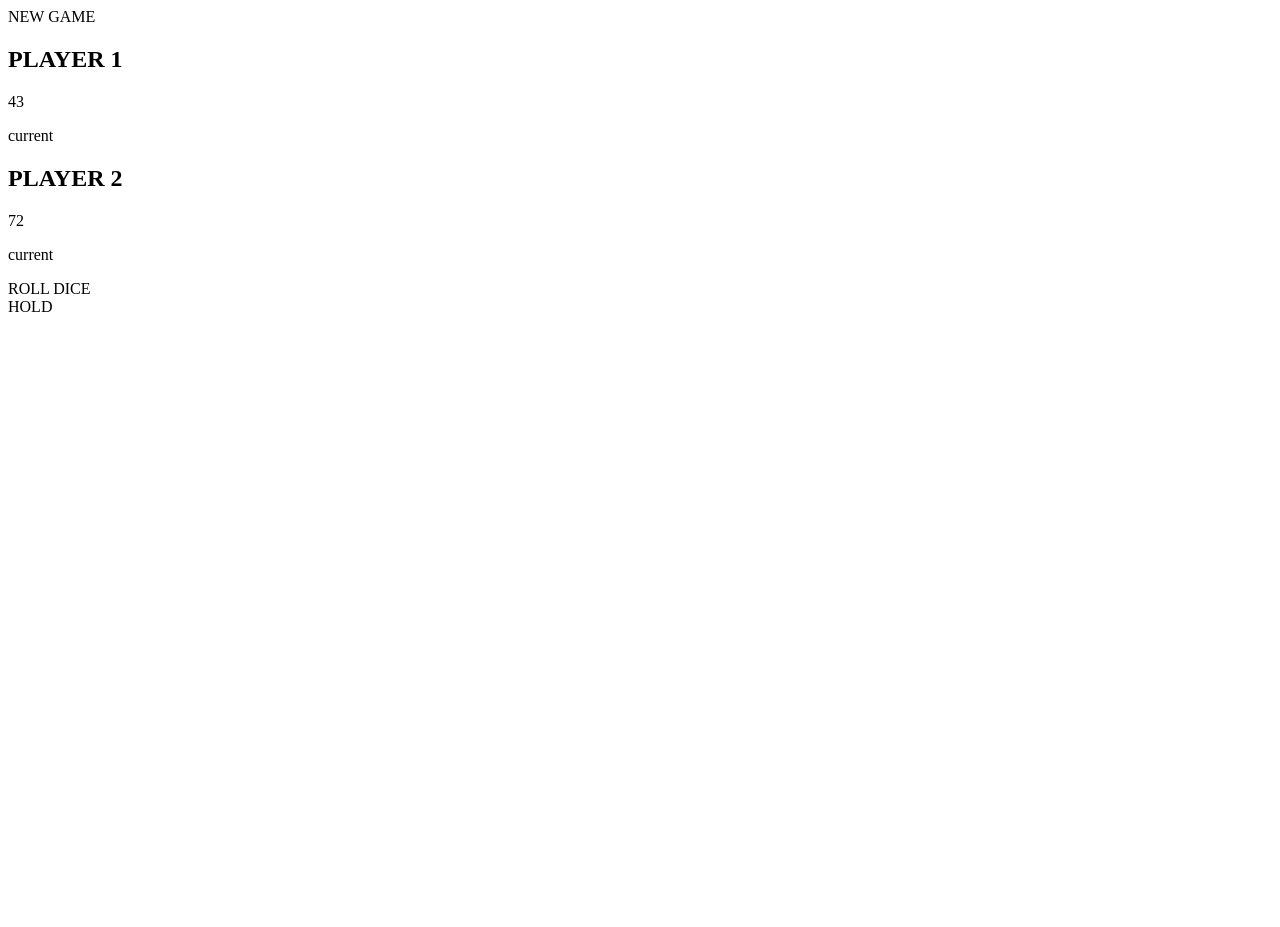
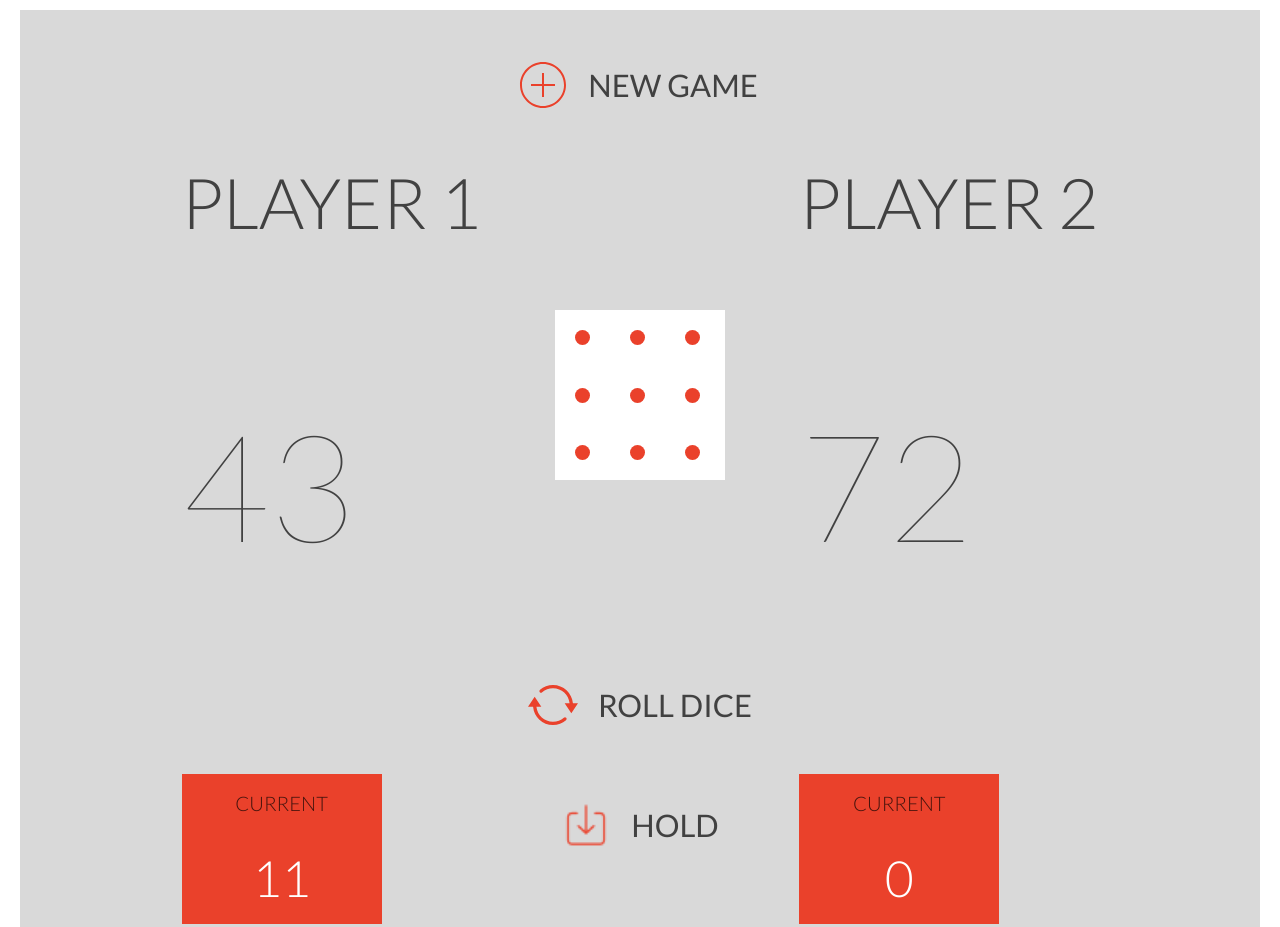
Before and after one commit to Johantsdev/roll-dice-game, a plain HTML site: page index.html in a window 1280 px wide. Shown: the top 927 px of the page. Before the commit the page ends 800 px from the top, so only its background shows below. Drawn offline with Linux system fonts and the light colour scheme.

Commit message:
intermediate css style

```diff
--- /dev/null
+++ b/css/sass/_general.scss
@@ -0,0 +1,27 @@
+html {
+  font-size: 62.5%;
+}
+
+body {
+  min-height: 100vh;
+  padding: 10px clamp(10px, 2vw ,20px);
+  font-size: 3.1rem;
+  font-family: Lato, sans-serif;
+  font-weight: 300;
+  color: rgba(0, 0, 0, 0.7);
+}
+
+.container {
+  display: grid;
+  grid-template-columns: 2fr 1.3fr 2fr;
+  grid-template-areas:
+    "player1 playground player2";
+  min-width: 80vw;
+  margin: auto;
+  padding: 50px 10% 100px;
+  background-color: rgba(0, 0, 0, 0.149);
+}
+
+button:hover {
+  cursor: pointer;
+}
--- /dev/null
+++ b/css/sass/_reset.scss
@@ -0,0 +1,13 @@
+*, ::before, ::after {
+  margin: 0;
+  padding: 0;
+  box-sizing: border-box;
+}
+
+button {
+  border: none;
+  background-color: inherit;
+  color: inherit;
+  font-size: inherit;
+  font-family: inherit;
+}
--- /dev/null
+++ b/css/sass/components/_players.scss
@@ -0,0 +1,36 @@
+
+.player1 {
+  grid-area: player1;
+}
+
+.player2 {
+  grid-area: player2;
+}
+
+.player1, .player2 {
+  margin:100px auto;
+
+  & h2 {
+    font-size: 7rem;
+    font-weight: 300;
+    margin-bottom: 150px;
+  }
+
+  & .globalScore {
+    font-size: 15rem;
+    font-weight: 100;
+    margin-bottom: 200px;
+  }
+
+  & .roundScore {
+    @include flexDisplay(space-around,center,column);
+    width: 200px;
+    height: 150px;
+    background-color: $orange;
+    font-size: 2rem;
+    & .number {
+      font-size: 5rem;
+      color: #FFF;
+    }
+  }
+}
--- /dev/null
+++ b/css/sass/components/_playground.scss
@@ -0,0 +1,47 @@
+
+.playground {
+  grid-area: playground;
+}
+
+.newGame {
+  @include flexDisplay();
+  margin-bottom: 200px;
+  img {
+    margin-right: 20px;
+  }
+}
+
+.dice {
+  width: 170px;
+  height: 170px;
+  margin: 0 auto 200px;
+  padding: 20px;
+  background-color: #FFF;
+
+  display: flex;
+  flex-wrap: wrap;
+  align-content: space-between;
+  gap: 20px 40px;
+
+  & div {
+    height: 15px;
+    width: 15px;
+    border-radius: 50%;
+    background-color: $orange;
+  }
+}
+
+.diceCommands {
+  @include flexDisplay(center,center,column);
+
+  & button:first-child {
+    margin-bottom: 70px;
+  }
+
+  & button {
+    @include flexDisplay();
+    img {
+      margin-right: 20px;
+    }
+  }
+}
--- /dev/null
+++ b/css/sass/tools/_mixin.scss
@@ -0,0 +1,6 @@
+@mixin flexDisplay($justifyContent:center, $alignItems:center, $direction:row) {
+  display: flex;
+  justify-content:$justifyContent;
+  align-items: $alignItems;
+  flex-direction: $direction;
+}
--- /dev/null
+++ b/css/sass/tools/_variables.scss
@@ -0,0 +1 @@
+$orange : #ea412b;
--- /dev/null
+++ b/css/style.sass
@@ -0,0 +1,10 @@
+@import "sass/tools/mixin";
+@import "sass/tools/variables";
+
+
+@import "sass/reset"
+@import "sass/general"
+
+
+@import "sass/components/players"
+@import "sass/components/playground"
--- a/index.html
+++ b/index.html
@@ -6,45 +6,57 @@
   <meta name="viewport" content="width=device-width, initial-scale=1.0">
 
   <link rel="preconnect" href="https://fonts.googleapis.com">
-  <link rel="preconnect" href="https://fonts.gstatic.com" crossorigin>
-  <link href="https://fonts.googleapis.com/css2?family=Lato:wght@300;400&display=swap" rel="stylesheet">
+<link rel="preconnect" href="https://fonts.gstatic.com" crossorigin>
+<link href="https://fonts.googleapis.com/css2?family=Lato:wght@100;300;400;700&display=swap" rel="stylesheet">
+
+  <link rel="stylesheet" href="css/style.css">
 
   <title>Roll the dice</title>
 </head>
 <body>
   <div class="container">
 
-    <div class="newGame">NEW GAME</div>
-
     <div class="player1">
       <h2>PLAYER 1</h2>
 
-      <div class="globalScore1">43</div>
+      <div class="globalScore">43</div>
 
-      <div class="roundScore1">
-        <p>current</p>
-        <div class="number"></div>
+      <div class="roundScore">
+        <p>CURRENT</p>
+        <div class="number">11</div>
       </div>
     </div>
 
     <div class="player2">
       <h2>PLAYER 2</h2>
 
-      <div class="globalScore2">72</div>
+      <div class="globalScore">72</div>
 
-      <div class="roundScore2">
-        <p>current</p>
-        <div class="number"></div>
+      <div class="roundScore">
+        <p>CURRENT</p>
+        <div class="number">0</div>
       </div>
     </div>
 
-    <div class="displayDice">
+    <div class="playground">
 
-      <div class="dice"></div>
+      <button class="newGame"><img src="./icons/plus.svg" alt="plus icon">NEW GAME</button>
+
+      <div class="dice">
+        <div class="p1"></div>
+        <div class="p2"></div>
+        <div class="p3"></div>
+        <div class="p4"></div>
+        <div class="p5"></div>
+        <div class="p6"></div>
+        <div class="p7"></div>
+        <div class="p8"></div>
+        <div class="p9"></div>
+      </div>
 
       <div class="diceCommands">
-        <div class>ROLL DICE</div>
-        <div class>HOLD</div>
+        <button><img src="./icons/refresh.svg" alt="refresh icon">ROLL DICE</button>
+        <button><img width="50px" height="50px" src="./icons/download.png" alt="download icon">HOLD</button>
       </div>
     </div>
   </div>
```
Also changed, not shown: css/sass/tools/_extend.scss (added), css/style.css (added), icons/download.png (added), icons/plus.svg (added), icons/refresh.svg (added), 1 other file.
